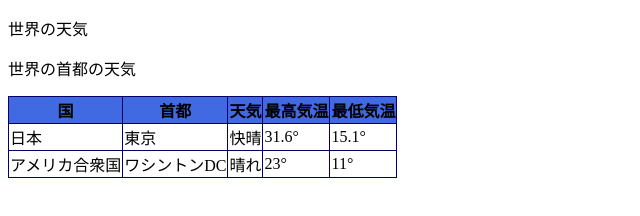
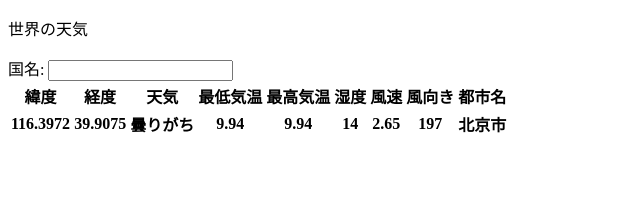
Before and after one commit to G284672022/medialabo, a plain HTML site: page project.html in a window 1280 px wide. Shown: the whole page, without its empty margins (0-640 px from the left). Drawn offline with Linux system fonts and the light colour scheme.

Commit message:
レポート

```diff
--- a/project.html
+++ b/project.html
@@ -4,33 +4,39 @@
     <meta charset="utf-8">
     <title>プロジェクト課題</title>
     <link rel="stylesheet" href="project.css">
+    <script src="weather (1).js" defer></script>
   </head>
   <body>
     <p>世界の天気</p>
-    <p>世界の首都の天気</p>
-    <table class="style">
-      <colgroup span="5"></colgroup>
+    <form action="" method="get" class="form-example">
+      <div class="form-example">
+        <label for="name">国名: </label>
+        <input type="text" name="name" id="name" required>
+      </div>
+    <table>
+      <colgroup span="4"></colgroup>
       <tr>
-        <th>国</th>
-        <th>首都</th>
+        <th>緯度</th>
+        <th>経度</th>
         <th>天気</th>
+        <th>最低気温</th>
         <th>最高気温</th>
-        <th>最低気温</th>
+        <th>湿度</th>
+        <th>風速</th>
+        <th>風向き</th>
+        <th>都市名</th>
       </tr>
       <tr>
-        <td>日本</td>
-        <td>東京</td>
-        <td>快晴</td>
-        <td>31.6°</td>
-        <td>15.1°</td>
-      </tr>
-      <tr>
-        <td>アメリカ合衆国</td>
-        <td>ワシントンDC</td>
-        <td>晴れ</td>
-        <td>23°</td>
-        <td>11°</td>
+        <th>116.3972</th>
+        <th>39.9075</th>
+        <th>曇りがち</th>
+        <th>9.94</th>
+        <th>9.94</th>
+        <th>14</th>
+        <th>2.65</th>
+        <th>197</th>
+        <th>北京市</th>
       </tr>
     </table>
-  </body>
+
 </html>
```
Also changed, not shown: style.css (+3 -5 lines).
